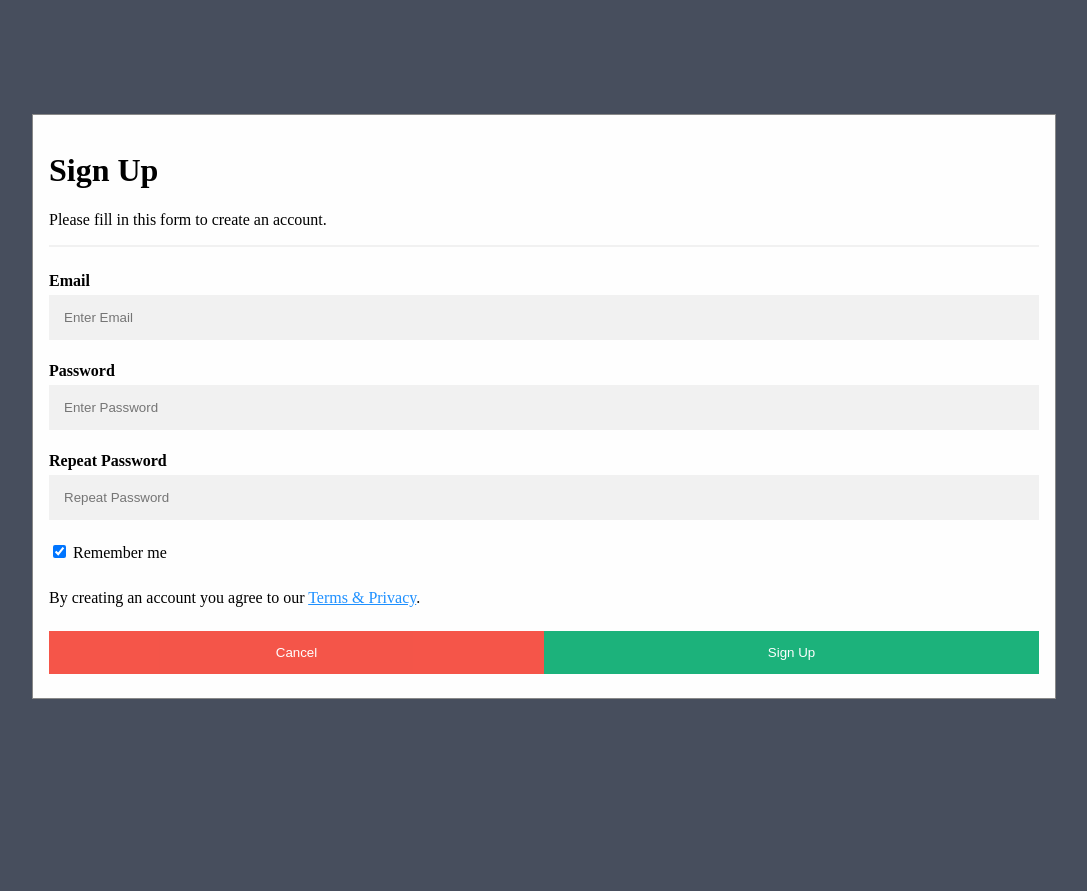
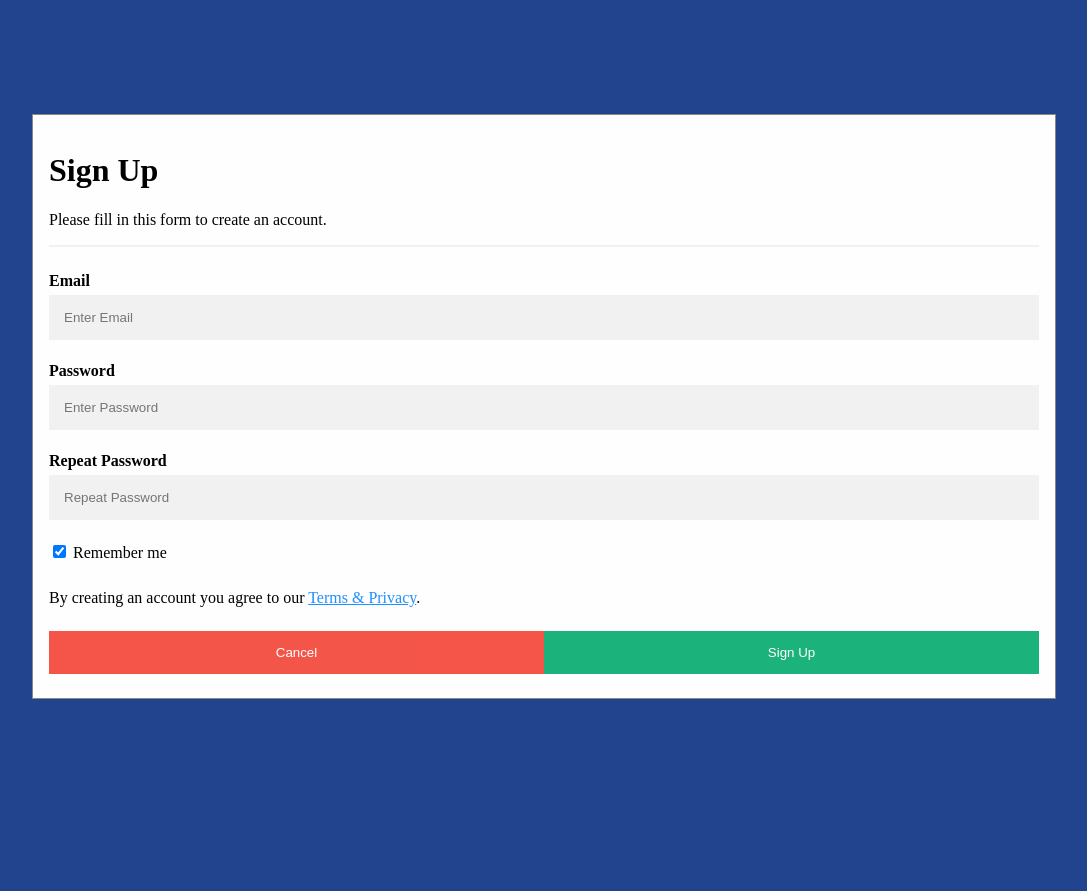
Before and after one commit to HMAHD/Phoenix-Airline, a PHP site: page /signup.html in a window 1280 px wide, after a click on "Sign Up". Shown: the whole page, without its empty margins (96-1183 px from the left). Run offline with PHP 8.4, Linux system fonts and the light colour scheme.

Commit message:
Update abc.css

```diff
--- a/signup/abc.css
+++ b/signup/abc.css
@@ -19,11 +19,7 @@ body{
   background: #f1f1f1;
 }
 
-/*  background color  */
-input[type=text]:focus, input[type=password]:focus {
-  background-color: rgb(105, 25, 25);
-  outline: none;
-}
+
 
 /*  all buttons */
 button {
@@ -68,7 +64,7 @@ button:hover {
   width: 100%; /* Full width */
   height: 100%; /* Full height */
   overflow: auto; /* Enable scroll if needed */
-  background-color: #474e5d;
+  background-color: #22448f;
   padding-top: 50px;
 }
 /* Modal Content/Box */
```
